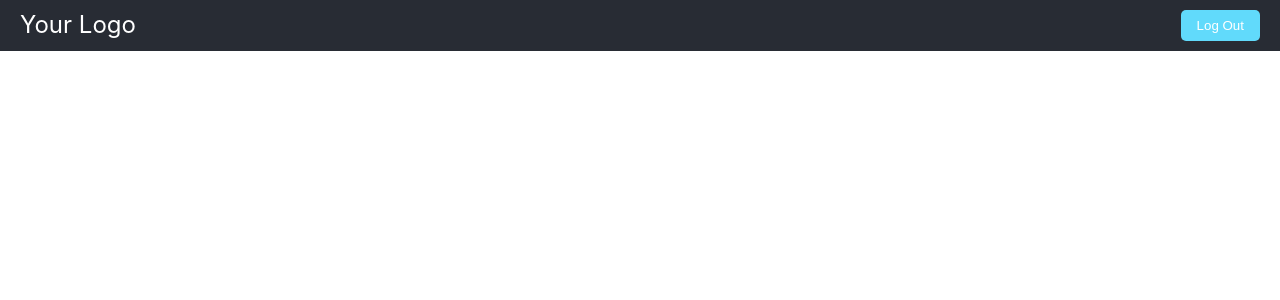
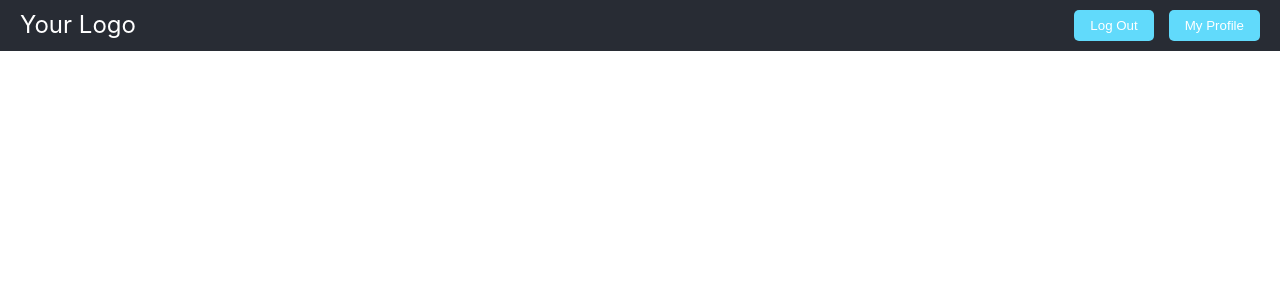
Before and after one commit to doanneda/scrap, a React (Create React App) app in the folder scrap-app/: page /profile in a window 1280 px wide. Before the commit this address had no page. Shown: the top 300 px of the page. Built offline with nearby package versions, Linux system fonts and the light colour scheme; sample sign-in values are in the browser's storage.

Commit message:
can navigate to profile page from navbar

```diff
--- a/scrap-app/src/components/Navbar/navbar.js
+++ b/scrap-app/src/components/Navbar/navbar.js
@@ -1,15 +1,33 @@
-import React from "react";
+import React, { useEffect, useState } from 'react';
 import { useNavigate } from "react-router-dom";
 import "./navbar.css";
+import axios from "axios"; // Make sure you import axios
 
-const Navbar = ({ setUser }) => {
+
+const Navbar = ({ user, setUser }) => {
   const navigate = useNavigate();
+  const [loggedInUserId, setLoggedInUserId] = useState(null);
+  // const [error, setError] = useState('');
 
   const handleLogout = () => {
     localStorage.removeItem("token"); // Remove the token
     setUser(false); // Update user state in App.js
     navigate("/login"); // Redirect to login page
   };
+
+  const handleMyProfile = async () => {
+    console.log("loggedInUserId: ", loggedInUserId)
+    try {
+      const res = await axios.get('http://localhost:4000/api/users/me', {
+        headers: { Authorization: `Bearer ${localStorage.getItem('token')}` },
+      });
+        const id = res.data._id; // Assuming the API returns the _id of the user
+        navigate(`/profile/${id}`); // Redirect to the profile page
+    } catch (error) {
+      console.error("Error fetching profile:", error);
+    }
+  };
+
 
   return (
     <nav className="navbar">
@@ -18,9 +36,106 @@ const Navbar = ({ setUser }) => {
         <button onClick={handleLogout} className="button">
           Log Out
         </button>
+        <button onClick={handleMyProfile} className="button">
+          My Profile
+        </button>
       </div>
     </nav>
   );
 };
 
 export default Navbar;
+
+// import React, { useEffect, useState } from 'react';
+// import { useNavigate } from "react-router-dom";
+// import { useParams } from 'react-router-dom';
+// import "./navbar.css";
+// import axios from "axios";
+
+
+// const Navbar = ({ setUser }) => {
+//   const { userId } = useParams();
+//   const [currUser, setCurrUser] = useState(null); // Save full user data
+//   const [error, setError] = useState(null);
+//   const navigate = useNavigate();
+
+//   const handleLogout = () => {
+//     localStorage.removeItem("token"); // Remove the token
+//     setUser(false); // Update user state in App.js
+//     navigate("/login"); // Redirect to login page
+//   };
+
+//   useEffect(() => {
+//     const fetchUser = async () => {
+//       try {
+//         console.log("Fetching user data...");
+//         const res = await axios.get('http://localhost:4000/api/users/me');
+//         console.log("User ID: ", res.data._id);
+//         setCurrUser(res.data._id); // Save user ID
+//       } catch (err) {
+//         console.error("Error fetching user info:", err);
+//         setError("Failed to load user information.");
+//       }
+//     }
+//     fetchUser();
+//   }, []);
+
+//   const handleMyProfile = () => {
+//     console.log("id is ", userId);
+
+//     navigate(`/profile/${userId}`);
+//     // if (currUser) {
+//     //   console.log("Navigating to profile of user: ", currUser);
+//     //   navigate(`/profile/${currUser}`); // Navigate to the profile page
+//     // } else {
+//     //   console.error("Current user is not logged in or ID is missing.");
+//     //   setError("Failed to navigate to profile. Please try logging in again.");
+//     // }
+//   };
+
+//   return (
+//     <nav className="navbar">
+//       <div className="logo">Your Logo</div>
+//       <div className="links">
+//         <button onClick={handleLogout} className="button">
+//           Log Out
+//         </button>
+//         <button onClick={handleMyProfile} className="button">
+//           My Profile
+//         </button>
+//       </div>
+//     </nav>
+//   );
+// };
+
+// export default Navbar;
+
+
+
+// // WORKING CODEEEE
+// import React from "react";
+// import { useNavigate } from "react-router-dom";
+// import "./navbar.css";
+
+// const Navbar = ({ setUser }) => {
+//   const navigate = useNavigate();
+
+//   const handleLogout = () => {
+//     localStorage.removeItem("token"); // Remove the token
+//     setUser(false); // Update user state in App.js
+//     navigate("/login"); // Redirect to login page
+//   };
+
+//   return (
+//     <nav className="navbar">
+//       <div className="logo">Your Logo</div>
+//       <div className="links">
+//         <button onClick={handleLogout} className="button">
+//           Log Out
+//         </button>
+//       </div>
+//     </nav>
+//   );
+// };
+
+// export default Navbar;
```
